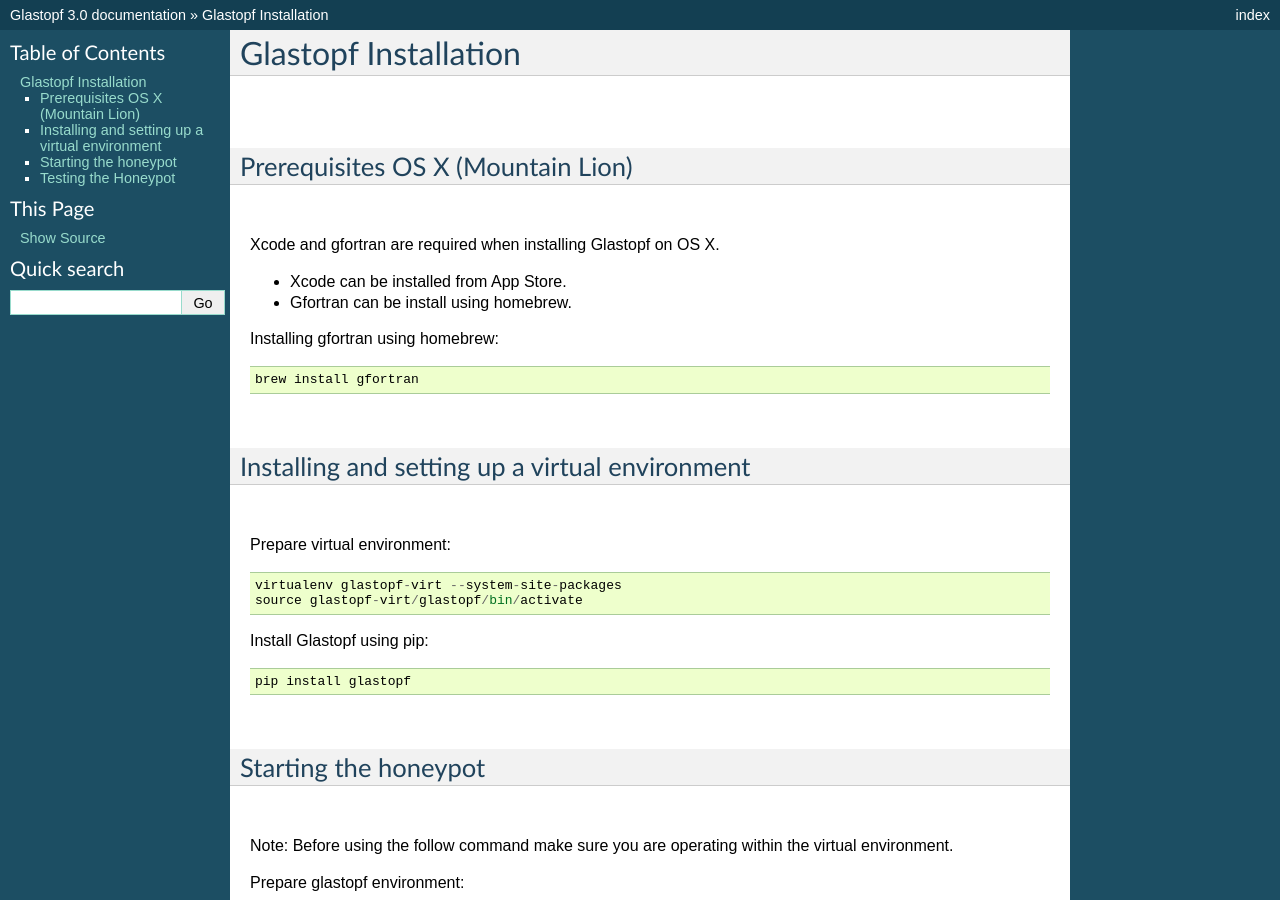
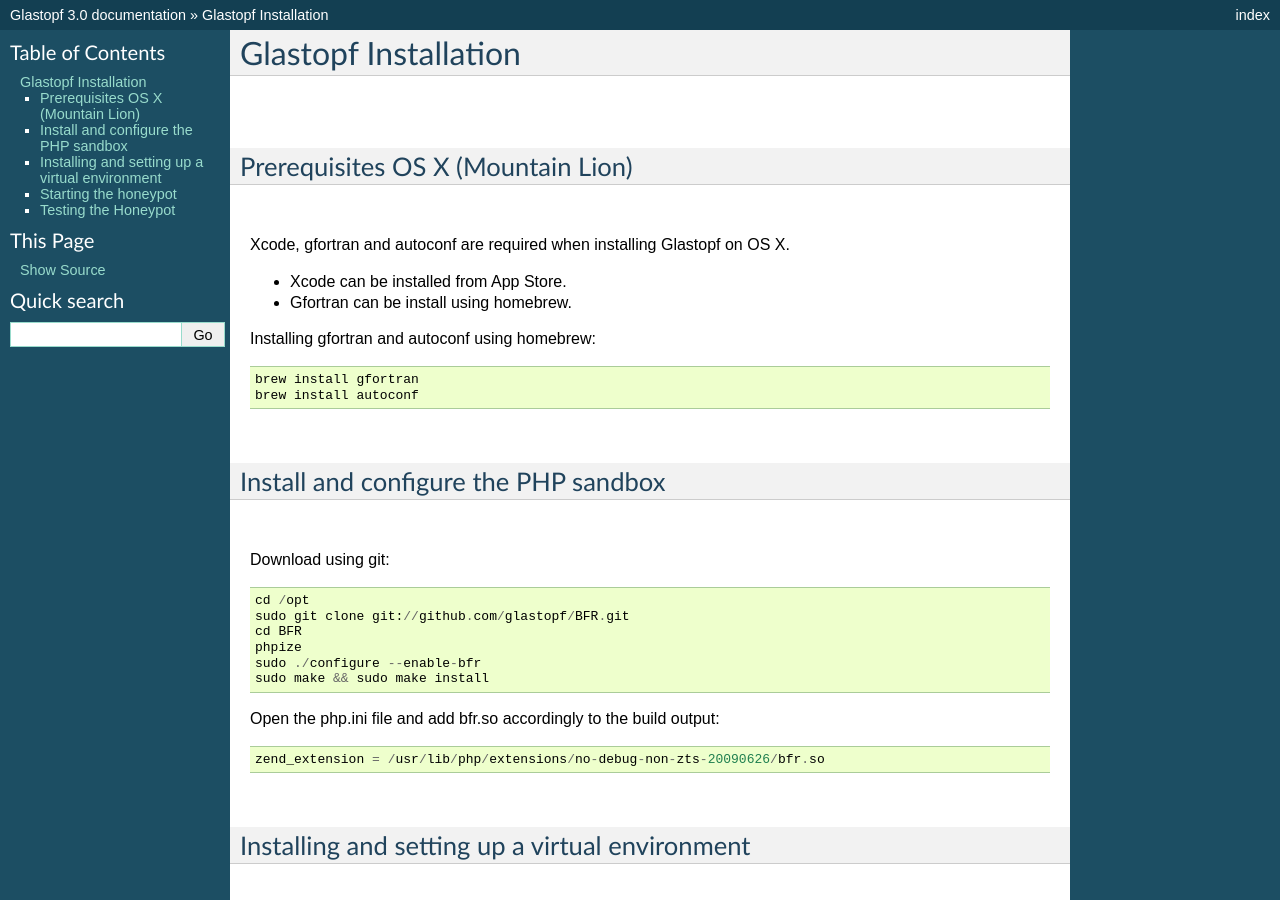
Before and after one commit to mushorg/glastopf, a Sphinx documentation site: the page built from docs/source/installation/installation_osx.rst, in a window 1280 px wide and 900 px high. Built offline with Sphinx 7.4.7, drawn with Linux system fonts in a browser that asks for light colours; formulas are drawn with MathJax 3; pages that are not in the unit, such as notebooks, are missing from menus.

Commit message:
updated with sandbox instructions

```diff
--- a/docs/source/installation/installation_osx.rst
+++ b/docs/source/installation/installation_osx.rst
@@ -7,14 +7,34 @@
 ==================================
 |
 
-Xcode and gfortran are required when installing Glastopf on OS X.
+Xcode, gfortran and autoconf are required when installing Glastopf on OS X.
 
 * Xcode can be installed from App Store.
 * Gfortran can be install using homebrew.
 
-Installing gfortran using homebrew::
+Installing gfortran and autoconf using homebrew::
 
 	brew install gfortran
+        brew install autoconf
+
+|
+
+Install and configure the PHP sandbox
+=====================================
+|
+Download using git::
+
+    cd /opt
+    sudo git clone git://github.com/glastopf/BFR.git
+    cd BFR
+    phpize
+    sudo ./configure --enable-bfr
+    sudo make && sudo make install
+
+
+Open the php.ini file and add bfr.so accordingly to the build output::
+
+    zend_extension = /usr/lib/php/extensions/no-debug-non-zts-20090626/bfr.so
 
 |
 
```
